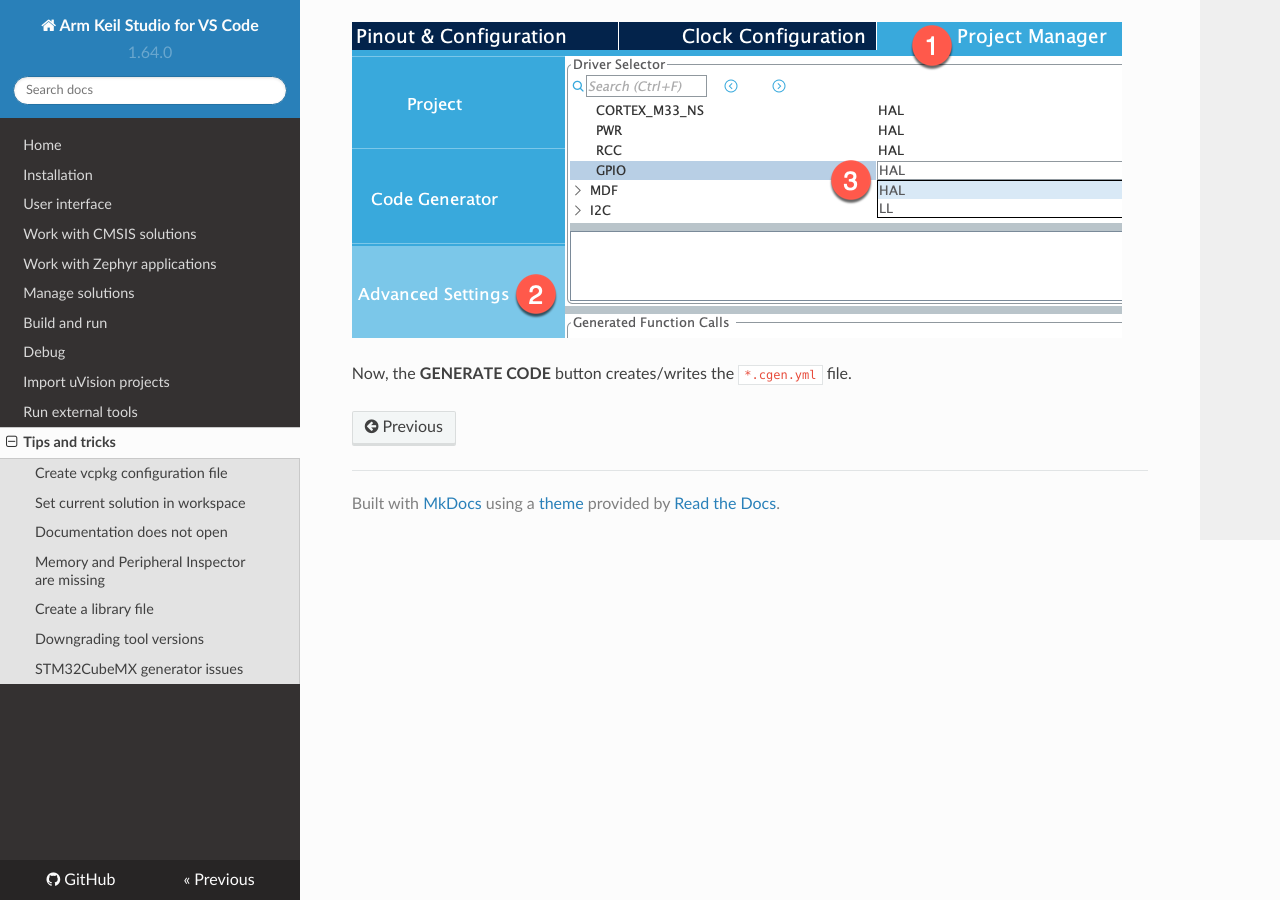
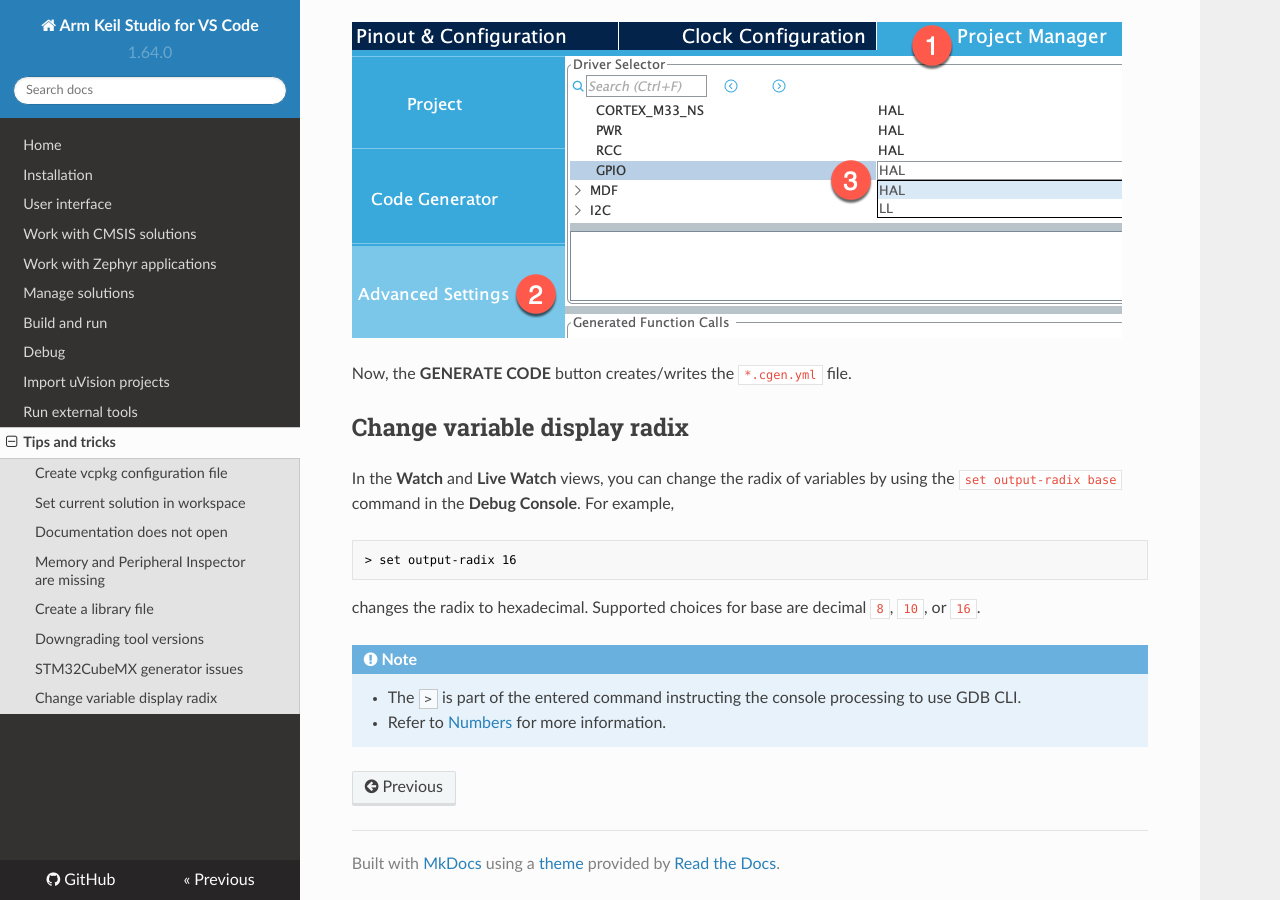
Before and after one commit to MDK-Packs/vscode-cmsis-solution-docs, an MkDocs documentation site: the page built from docs/tipsandtricks.md, in a window 1280 px wide and 900 px high, scrolled down 2574 px. Built offline with MkDocs 1.6.1, drawn with Linux system fonts in a browser that asks for light colours; nearby versions of some CDN libraries.

Commit message:
Added set output-radix tip.

````diff
--- a/docs/tipsandtricks.md
+++ b/docs/tipsandtricks.md
@@ -102,3 +102,18 @@
 ![Make STM32CubeMX generate the cgen.yml file](./images/cubemx-cgen-hal.png)
 
 Now, the **GENERATE CODE** button creates/writes the `*.cgen.yml` file.
+
+## Change variable display radix
+
+In the **Watch** and **Live Watch** views, you can change the radix of variables by using the
+`set output-radix base` command in the **Debug Console**. For example,
+
+```txt
+> set output-radix 16
+```
+
+changes the radix to hexadecimal. Supported choices for base are decimal `8`, `10`, or `16`.
+
+!!! NOTE
+    - The `>` is part of the entered command instructing the console processing to use GDB CLI.
+    - Refer to [Numbers](https://sourceware.org/gdb/current/onlinedocs/gdb.html/Numbers.html) for more information.
````
Also changed, not shown: site/index.html, site/search/search_index.json, site/tipsandtricks.html, 1 other file.
